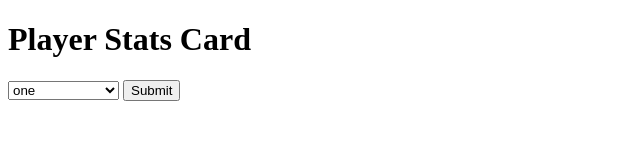
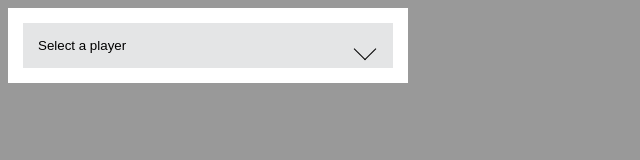
Before and after one commit to patrickbower/player-stats, a website: page public/index.html in a window 1280 px wide. Shown: the whole page, without its empty margins (0-640 px from the left). Drawn offline with nearby package versions, Linux system fonts and the light colour scheme; files that its build step writes are made by us from their sources.

Commit message:
feat(card): add basic module shape

```diff
--- a/public/index.html
+++ b/public/index.html
@@ -8,17 +8,19 @@
 <body>
     <h1 class="sr-only">Player Stats Card</h1>
     <div class="card">
-        <div class="card__selection">
-            <form action="#">
-                <select name="select-a-player" id="select-a-player">
-                    <option disabled>Select a player</option>
-                    <option value="one">one</option>
-                    <option value="two">two</option>
+        <div class="card__head">
+            <form action="#" class="form">
+              <div class="form__select">
+                <select class="form__select-box" name="select-a-player" id="select-a-player">
+                  <option>Select a player</option>
+                  <option value="one">one</option>
+                  <option value="two">two</option>
                 </select>
-                <button class="sr-only" type="submit" name="select-a-player">Submit</button>
+              </div>
+              <button class="sr-only" type="submit" name="select-a-player">Submit</button>
             </form>
         </div>
-        <div class="card__display">
+        <div class="card__body">
 
         </div>
     </div>
--- /dev/null
+++ b/src/scss/_base.scss
@@ -0,0 +1,6 @@
+body {
+  font-family: sans-serif;
+  font-size: 1em;
+  color: $colour-black;
+  background: #999;
+}
--- /dev/null
+++ b/src/scss/_card.scss
@@ -0,0 +1,12 @@
+.card {
+  max-width: 400px;
+
+    &__head {
+      padding: $gutter;
+      background: $colour-white;
+    }
+
+    &__body {
+      padding: $gutter;
+    }
+}
--- /dev/null
+++ b/src/scss/_form.scss
@@ -0,0 +1,33 @@
+.form {
+  font-size: 18px;
+
+  &__select {
+    position: relative;
+
+    &:after {
+      content: '';
+      position: absolute;
+      top: 18px;
+      transform: rotate(45deg);
+      right: 20px;
+      display: inline-block;
+      width: 15px;
+      height: 15px;
+      border-right: 1px solid $colour-black;
+      border-bottom: 1px solid $colour-black;
+      pointer-events: none;
+    }
+  }
+
+
+  &__select-box {
+    width: 100%;
+    -webkit-appearance: none;
+    -moz-appearance: none;
+    appearance: none;
+    border: none;
+    border-radius: 0;
+    background: $colour-iron;
+    padding: 15px;
+  }
+}
--- /dev/null
+++ b/src/scss/_settings.scss
@@ -0,0 +1,7 @@
+// colour
+$colour-black: #000000;
+$colour-white: #FFFFFF;
+$colour-iron: #E4E5E6;
+
+// layout
+$gutter: 15px;
--- /dev/null
+++ b/src/scss/_trumps.scss
@@ -0,0 +1,8 @@
+.sr-only {
+  position:absolute;
+  left:-10000px;
+  top:auto;
+  width:1px;
+  height:1px;
+  overflow:hidden;
+}
--- a/src/scss/main.scss
+++ b/src/scss/main.scss
@@ -1,3 +1,8 @@
-.card {
-    background: #recb00;
-}
+@import '_settings';
+
+@import '_base';
+
+@import '_card';
+@import '_form';
+
+@import '_trumps';
--- a/src/scss/reset.scss
+++ /dev/null
@@ -1,452 +0,0 @@
-/*! normalize.css v7.0.0 | MIT License | github.com/necolas/normalize.css */
-
-/* Document
-   ========================================================================== */
-
-/**
- * 1. Correct the line height in all browsers.
- * 2. Prevent adjustments of font size after orientation changes in
- *    IE on Windows Phone and in iOS.
- */
-
-html {
-    line-height: 1.15; /* 1 */
-    -ms-text-size-adjust: 100%; /* 2 */
-    -webkit-text-size-adjust: 100%; /* 2 */
-}
-
-/* Sections
-   ========================================================================== */
-
-/**
- * Remove the margin in all browsers (opinionated).
- */
-
-body {
-    margin: 0;
-}
-
-/**
- * Add the correct display in IE 9-.
- */
-
-article,
-aside,
-footer,
-header,
-nav,
-section {
-    display: block;
-}
-
-/**
- * Correct the font size and margin on `h1` elements within `section` and
- * `article` contexts in Chrome, Firefox, and Safari.
- */
-
-h1 {
-    font-size: 2em;
-    margin: 0.67em 0;
-}
-
-/* Grouping content
-   ========================================================================== */
-
-/**
- * Add the correct display in IE 9-.
- * 1. Add the correct display in IE.
- */
-
-figcaption,
-figure,
-main {
-    /* 1 */
-    display: block;
-}
-
-/**
- * Add the correct margin in IE 8.
- */
-
-figure {
-    margin: 1em 40px;
-}
-
-/**
- * 1. Add the correct box sizing in Firefox.
- * 2. Show the overflow in Edge and IE.
- */
-
-hr {
-    box-sizing: content-box; /* 1 */
-    height: 0; /* 1 */
-    overflow: visible; /* 2 */
-}
-
-/**
- * 1. Correct the inheritance and scaling of font size in all browsers.
- * 2. Correct the odd `em` font sizing in all browsers.
- */
-
-pre {
-    font-family: monospace, monospace; /* 1 */
-    font-size: 1em; /* 2 */
-}
-
-/* Text-level semantics
-   ========================================================================== */
-
-/**
- * 1. Remove the gray background on active links in IE 10.
- * 2. Remove gaps in links underline in iOS 8+ and Safari 8+.
- */
-
-a {
-    background-color: transparent; /* 1 */
-    -webkit-text-decoration-skip: objects; /* 2 */
-}
-
-/**
- * 1. Remove the bottom border in Chrome 57- and Firefox 39-.
- * 2. Add the correct text decoration in Chrome, Edge, IE, Opera, and Safari.
- */
-
-abbr[title] {
-    border-bottom: none; /* 1 */
-    text-decoration: underline; /* 2 */
-    text-decoration: underline dotted; /* 2 */
-}
-
-/**
- * Prevent the duplicate application of `bolder` by the next rule in Safari 6.
- */
-
-b,
-strong {
-    font-weight: inherit;
-}
-
-/**
- * Add the correct font weight in Chrome, Edge, and Safari.
- */
-
-b,
-strong {
-    font-weight: bolder;
-}
-
-/**
- * 1. Correct the inheritance and scaling of font size in all browsers.
- * 2. Correct the odd `em` font sizing in all browsers.
- */
-
-code,
-kbd,
-samp {
-    font-family: monospace, monospace; /* 1 */
-    font-size: 1em; /* 2 */
-}
-
-/**
- * Add the correct font style in Android 4.3-.
- */
-
-dfn {
-    font-style: italic;
-}
-
-/**
- * Add the correct background and color in IE 9-.
- */
-
-mark {
-    background-color: #ff0;
-    color: #000;
-}
-
-/**
- * Add the correct font size in all browsers.
- */
-
-small {
-    font-size: 80%;
-}
-
-/**
- * Prevent `sub` and `sup` elements from affecting the line height in
- * all browsers.
- */
-
-sub,
-sup {
-    font-size: 75%;
-    line-height: 0;
-    position: relative;
-    vertical-align: baseline;
-}
-
-sub {
-    bottom: -0.25em;
-}
-
-sup {
-    top: -0.5em;
-}
-
-/* Embedded content
-   ========================================================================== */
-
-/**
- * Add the correct display in IE 9-.
- */
-
-audio,
-video {
-    display: inline-block;
-}
-
-/**
- * Add the correct display in iOS 4-7.
- */
-
-audio:not([controls]) {
-    display: none;
-    height: 0;
-}
-
-/**
- * Remove the border on images inside links in IE 10-.
- */
-
-img {
-    border-style: none;
-}
-
-/**
- * Hide the overflow in IE.
- */
-
-svg:not(:root) {
-    overflow: hidden;
-}
-
-/* Forms
-   ========================================================================== */
-
-/**
- * 1. Change the font styles in all browsers (opinionated).
- * 2. Remove the margin in Firefox and Safari.
- */
-
-button,
-input,
-optgroup,
-select,
-textarea {
-    font-family: sans-serif; /* 1 */
-    font-size: 100%; /* 1 */
-    line-height: 1.15; /* 1 */
-    margin: 0; /* 2 */
-}
-
-/**
- * Show the overflow in IE.
- * 1. Show the overflow in Edge.
- */
-
-button,
-input {
-    /* 1 */
-    overflow: visible;
-}
-
-/**
- * Remove the inheritance of text transform in Edge, Firefox, and IE.
- * 1. Remove the inheritance of text transform in Firefox.
- */
-
-button,
-select {
-    /* 1 */
-    text-transform: none;
-}
-
-/**
- * 1. Prevent a WebKit bug where (2) destroys native `audio` and `video`
- *    controls in Android 4.
- * 2. Correct the inability to style clickable types in iOS and Safari.
- */
-
-button,
-html [type="button"],
-/* 1 */
-[type="reset"],
-[type="submit"] {
-    -webkit-appearance: button; /* 2 */
-}
-
-/**
- * Remove the inner border and padding in Firefox.
- */
-
-button::-moz-focus-inner,
-[type="button"]::-moz-focus-inner,
-[type="reset"]::-moz-focus-inner,
-[type="submit"]::-moz-focus-inner {
-    border-style: none;
-    padding: 0;
-}
-
-/**
- * Restore the focus styles unset by the previous rule.
- */
-
-button:-moz-focusring,
-[type="button"]:-moz-focusring,
-[type="reset"]:-moz-focusring,
-[type="submit"]:-moz-focusring {
-    outline: 1px dotted ButtonText;
-}
-
-/**
- * Correct the padding in Firefox.
- */
-
-fieldset {
-    padding: 0.35em 0.75em 0.625em;
-}
-
-/**
- * 1. Correct the text wrapping in Edge and IE.
- * 2. Correct the color inheritance from `fieldset` elements in IE.
- * 3. Remove the padding so developers are not caught out when they zero out
- *    `fieldset` elements in all browsers.
- */
-
-legend {
-    box-sizing: border-box; /* 1 */
-    color: inherit; /* 2 */
-    display: table; /* 1 */
-    max-width: 100%; /* 1 */
-    padding: 0; /* 3 */
-    white-space: normal; /* 1 */
-}
-
-/**
- * 1. Add the correct display in IE 9-.
- * 2. Add the correct vertical alignment in Chrome, Firefox, and Opera.
- */
-
-progress {
-    display: inline-block; /* 1 */
-    vertical-align: baseline; /* 2 */
-}
-
-/**
- * Remove the default vertical scrollbar in IE.
- */
-
-textarea {
-    overflow: auto;
-}
-
-/**
- * 1. Add the correct box sizing in IE 10-.
- * 2. Remove the padding in IE 10-.
- */
-
-[type="checkbox"],
-[type="radio"] {
-    box-sizing: border-box; /* 1 */
-    padding: 0; /* 2 */
-}
-
-/**
- * Correct the cursor style of increment and decrement buttons in Chrome.
- */
-
-[type="number"]::-webkit-inner-spin-button,
-[type="number"]::-webkit-outer-spin-button {
-    height: auto;
-}
-
-/**
- * 1. Correct the odd appearance in Chrome and Safari.
- * 2. Correct the outline style in Safari.
- */
-
-[type="search"] {
-    -webkit-appearance: textfield; /* 1 */
-    outline-offset: -2px; /* 2 */
-}
-
-/**
- * Remove the inner padding and cancel buttons in Chrome and Safari on macOS.
- */
-
-[type="search"]::-webkit-search-cancel-button,
-[type="search"]::-webkit-search-decoration {
-    -webkit-appearance: none;
-}
-
-/**
- * 1. Correct the inability to style clickable types in iOS and Safari.
- * 2. Change font properties to `inherit` in Safari.
- */
-
-::-webkit-file-upload-button {
-    -webkit-appearance: button; /* 1 */
-    font: inherit; /* 2 */
-}
-
-/* Interactive
-   ========================================================================== */
-
-/*
- * Add the correct display in IE 9-.
- * 1. Add the correct display in Edge, IE, and Firefox.
- */
-
-details,
-/* 1 */
-menu {
-    display: block;
-}
-
-/*
- * Add the correct display in all browsers.
- */
-
-summary {
-    display: list-item;
-}
-
-/* Scripting
-   ========================================================================== */
-
-/**
- * Add the correct display in IE 9-.
- */
-
-canvas {
-    display: inline-block;
-}
-
-/**
- * Add the correct display in IE.
- */
-
-template {
-    display: none;
-}
-
-/* Hidden
-   ========================================================================== */
-
-/**
- * Add the correct display in IE 10-.
- */
-
-[hidden] {
-    display: none;
-}
```
Also changed, not shown: public/styles/styles.css (deleted), 2 other files.
